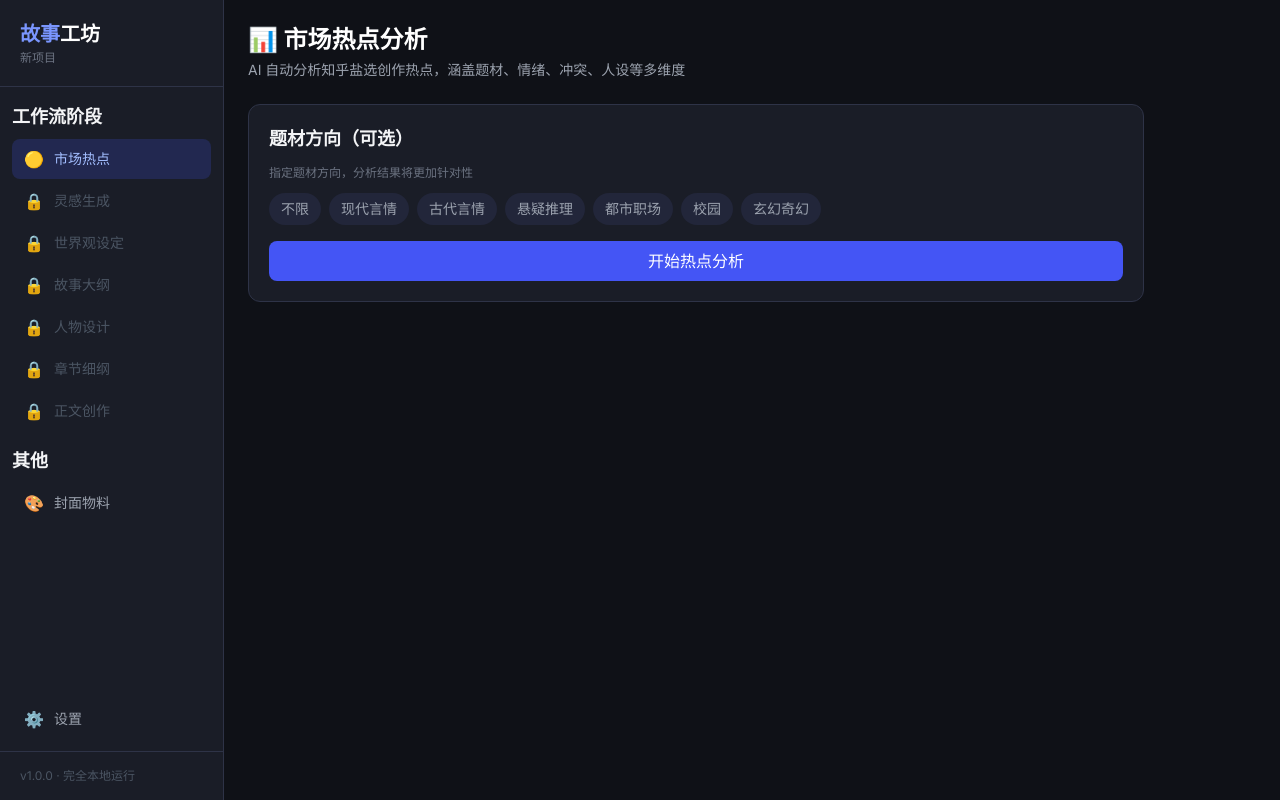
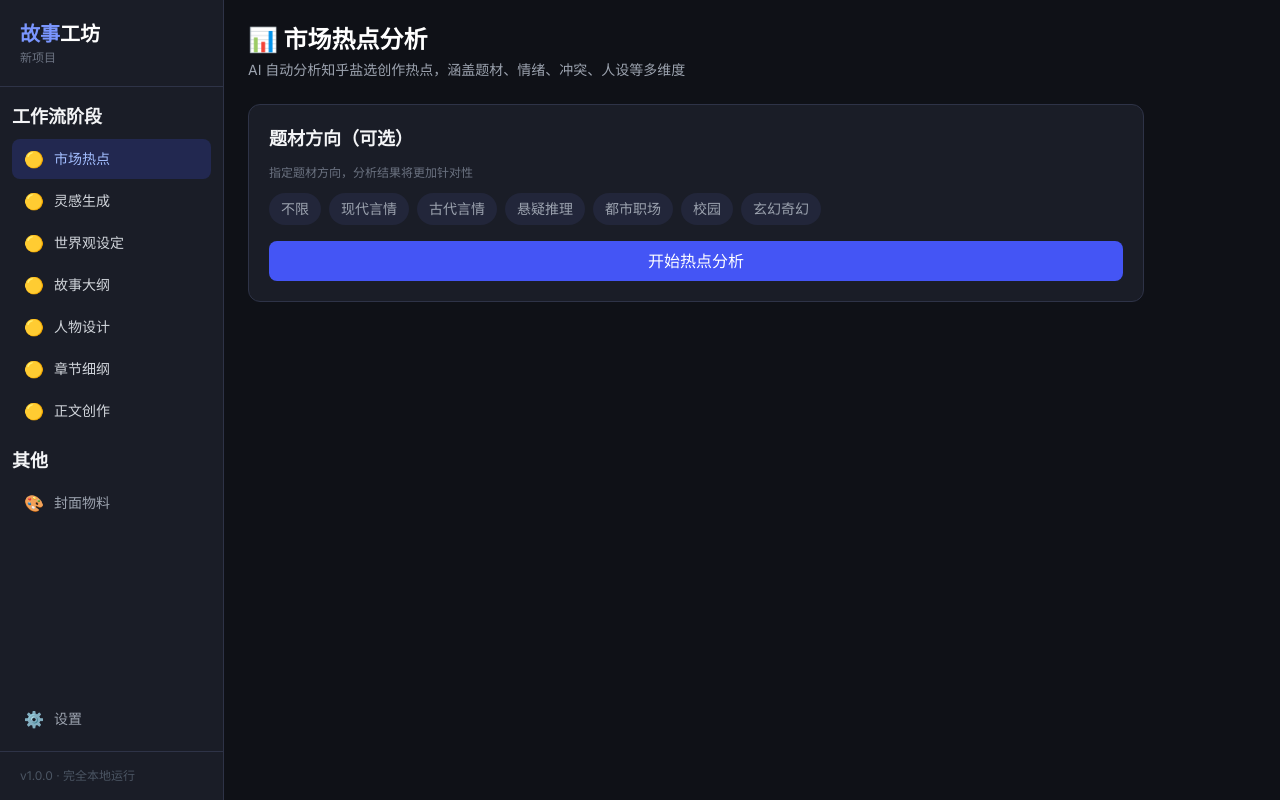
Before and after one commit to HappyChives/zhihu-novel--, a React (Vite) app: page /hotspot in a window 1280 px wide. Built offline with nearby package versions, Linux system fonts and the light colour scheme.

Commit message:
fix: sidebar - remove all locked status, all stages always accessible

```diff
--- a/src/components/Layout/Sidebar.tsx
+++ b/src/components/Layout/Sidebar.tsx
@@ -38,20 +38,18 @@ function stageIndex(s: WorkflowStage): number {
   return STAGE_ORDER.indexOf(s);
 }
 
-type StageStatus = "locked" | "current" | "completed";
+type StageStatus = "current" | "completed";
 
 function getStageStatus(stage: WorkflowStage, currentStage: WorkflowStage | undefined): StageStatus {
-  // 默认从第一个阶段开始，全部解锁
+  // 全部阶段始终可点击，无锁定
   const effectiveStage = currentStage ?? "hotspot";
   const currentIdx = stageIndex(effectiveStage);
   const stageIdx = stageIndex(stage);
   if (stageIdx < currentIdx) return "completed";
-  if (stageIdx === currentIdx) return "current";
-  return "locked";
+  return "current";
 }
 
 const STATUS_ICON: Record<StageStatus, string> = {
-  locked: "🔒",
   current: "🟡",
   completed: "✅",
 };
@@ -82,19 +80,6 @@ export function Sidebar() {
             const icon = STATUS_ICON[status];
             const label = STAGE_LABELS[stage];
             const path = STAGE_PATHS[stage];
-
-            if (status === "locked") {
-              return (
-                <div
-                  key={stage}
-                  className="flex items-center gap-2.5 px-3 py-2 rounded-lg text-sm text-gray-600 cursor-not-allowed select-none"
-                  title={`请先完成「${STAGE_LABELS[STAGE_ORDER[stageIndex(stage) - 1]]}」`}
-                >
-                  <span className="text-base">{icon}</span>
-                  <span>{label}</span>
-                </div>
-              );
-            }
 
             return (
               <NavLink
```
